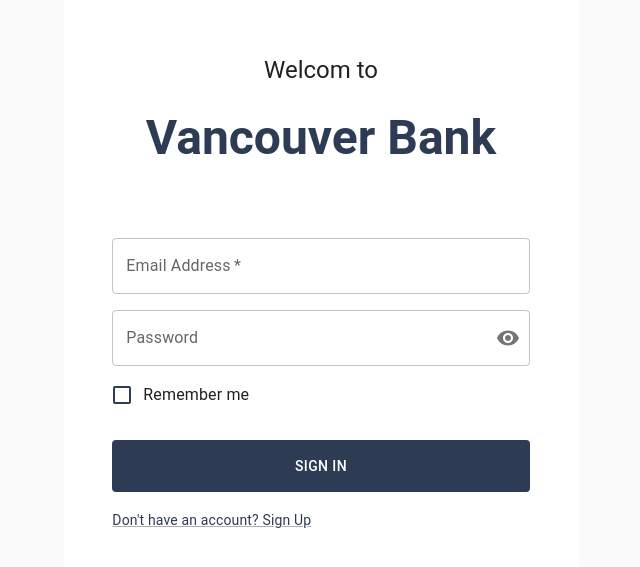
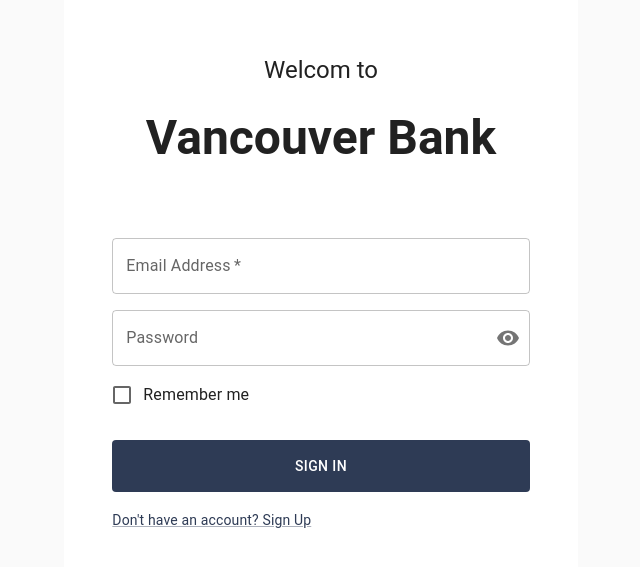
Before and after one commit to we-succeed/vb, a React (Create React App) app in the folder client/: page /login in a window 1280 px wide. Shown: the part 131-698 px from the top of the page, without its empty margins (319-959 px from the left). Built offline with nearby package versions, Linux system fonts and the light colour scheme.

Commit message:
finished styling for signin page

```diff
--- a/client/src/App.js
+++ b/client/src/App.js
@@ -27,6 +27,7 @@ export const NotFound = () => {
         </>
     )
 }
+
 const App = () => {
     const [open, setOpen] = React.useState(false);
     const [auth, setAuth] = useState({});
--- a/client/src/components/shared-forms/VBButton.js
+++ b/client/src/components/shared-forms/VBButton.js
@@ -11,7 +11,7 @@ const VBButton = (props) => {
                 sx={{
                     mt: 3,
                     mb: 2,
-                    background:'#2e3b55',
+                    background:'primary',
                     padding: '14px',
                     '&:hover': {
                         background: '#394A6A'
--- a/client/src/components/shared-forms/VBInputField.js
+++ b/client/src/components/shared-forms/VBInputField.js
@@ -15,11 +15,13 @@ import FormControl from "@mui/material/FormControl";
 import {useState} from "react";
 import FormControlLabel from "@mui/material/FormControlLabel";
 
+
 const VBInputField = (props) => {
     const [isShowPassword, setIsShowPassword] = useState(false);
     const handleClickShowPassword = () => {
         setIsShowPassword(!(isShowPassword));
     };
+
     return (
         <>
             {(()=>{
@@ -28,7 +30,8 @@ const VBInputField = (props) => {
                         return (
                             <FormControl sx={{mt: 1, mb: 1}}
                                          variant="outlined" fullWidth error={(props.errors)}>
-                                <InputLabel htmlFor="outlined-adornment-password">Password</InputLabel>
+                                <InputLabel
+                                htmlFor="outlined-adornment-password">Password</InputLabel>
                                 <OutlinedInput
                                     autoComplete="off"
                                     required
--- a/client/src/index.js
+++ b/client/src/index.js
@@ -3,11 +3,22 @@ import ReactDOM from 'react-dom/client';
 import './index.css';
 import App from './App';
 import reportWebVitals from './reportWebVitals';
+import { createTheme, ThemeProvider } from '@mui/material/styles';
+
+const theme = createTheme({
+  palette: {
+    primary: {
+      main: '#2e3b55'
+    }
+  }
+});
 
 const root = ReactDOM.createRoot(document.getElementById('root'));
 root.render(
   <React.StrictMode>
+    <ThemeProvider theme={theme}>
     <App />
+    </ThemeProvider>
   </React.StrictMode>
 );
 
--- a/client/src/pages/Login.js
+++ b/client/src/pages/Login.js
@@ -17,6 +17,7 @@ const initialAlert = {
     status: 0
 }
 
+// @ts-ignore
 const useStyles = makeStyles((theme) => ({
     root: {
         height: "100vh",
@@ -53,11 +54,7 @@ const useStyles = makeStyles((theme) => ({
     },
     name: {
         fontWeight: '600 !important',
-        color: '#2e3b55'
     },
-    checkbox: {
-        color: '#2e3b55!important'
-    }
 }));
 
 const Login = () => {
@@ -120,7 +117,7 @@ const Login = () => {
                         ))}
                         <Grid>
                             <FormControlLabel
-                                control={<Checkbox value="remember" className={classes.checkbox} />}
+                                control={<Checkbox value="remember" color='primary' />}
                                 label="Remember me"
                             />
                         </Grid>
@@ -129,7 +126,7 @@ const Login = () => {
                         </Grid>
                         <Grid container>
                             <Grid item>
-                                <Link href="/client/src/pages/SignUp" variant="body2" color='#2e3b55'>
+                                <Link href="/signup" variant="body2">
                                     Don't have an account? Sign Up
                                 </Link>
                             </Grid>
```
